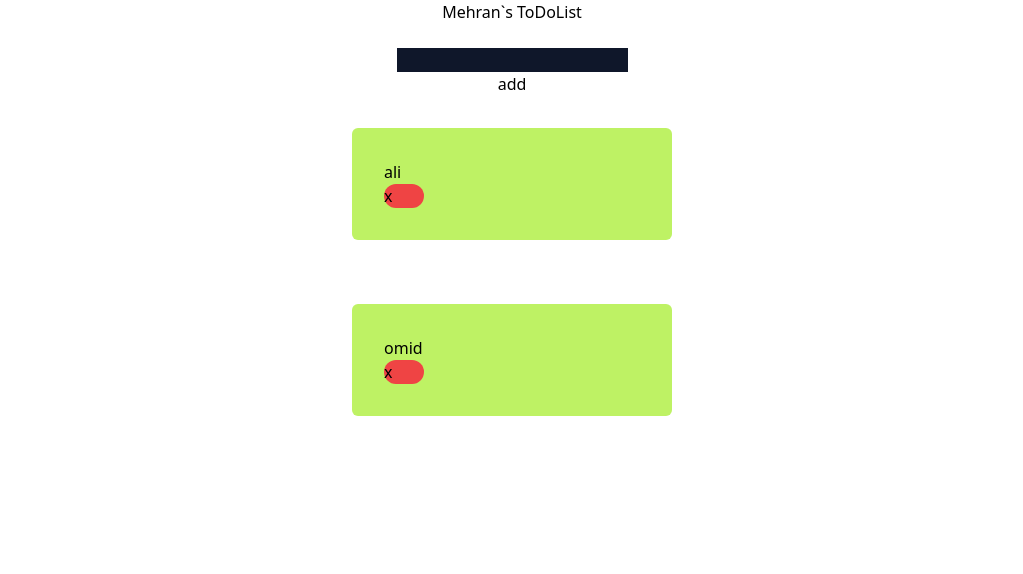
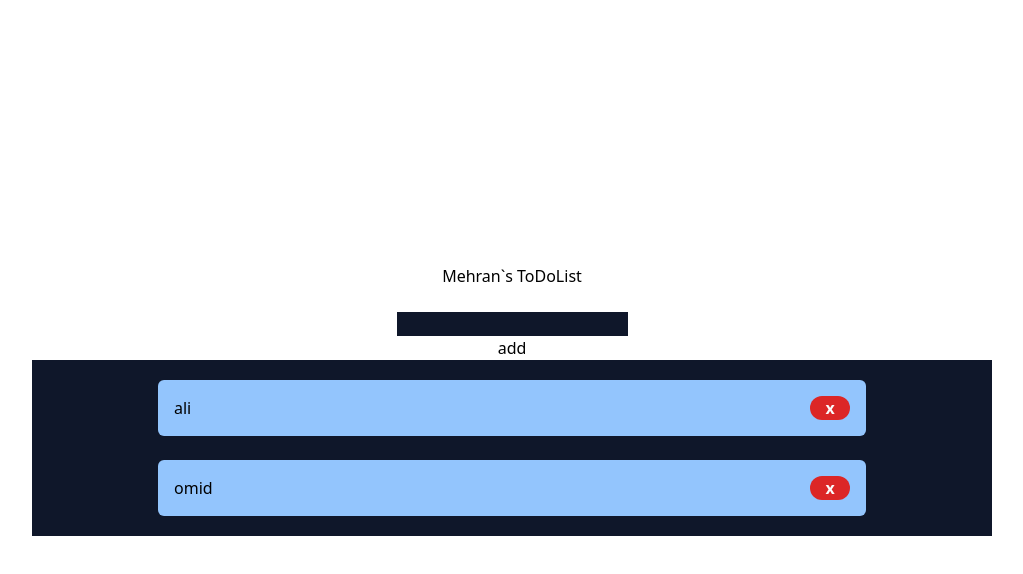
Before and after one commit to MehranMohamadi/To-Do-List, a Vue app: page / in a window 1280 px wide. Shown: the top 574 px of the page, without its empty margins (128-1151 px from the left). Built offline with nearby package versions, Linux system fonts and the light colour scheme.

Commit message:
change list style

```diff
--- a/src/App.vue
+++ b/src/App.vue
@@ -5,17 +5,18 @@ const storeCounter = useListStore();
 </script>
 
 <template>
-  <div class=" dark:bg-slate-800 justify-center items-center flex flex=wrap flex-col ">
+  <div class=" w-screen h-screen dark:bg-slate-800 justify-center items-center flex flex=wrap flex-col ">
   <h1 >Mehran`s ToDoList</h1>
   <input type="text">
   <input class="bg-slate-900" type="number">
 
   <button>add</button>
-
-  <p class="ListOfToDo w-80  bg-lime-300 m-8 p-8 rounded-md flex flex-col "  v-for="(List,index) in storeCounter.List" :key="index">
+<div class="bg-slate-900 w-9/12 p-2 justify-center items-center flex flex-wrap">
+  <p class="w-80  bg-blue-300 m-3 p-4 rounded-md w-9/12 "  v-for="(List,index) in storeCounter.List" :key="index">
     {{ List.name }}
-    <span class=" bg-red-500 w-10 justify-center rounded-full  ">x</span>
+    <span class=" bg-red-600 cursor-pointer text-zinc-50 w-10 justify-center rounded-full font-bold float-right flex justify-center items-center">x</span>
   </p>
+</div>
   </div>
 </template>
 
```
